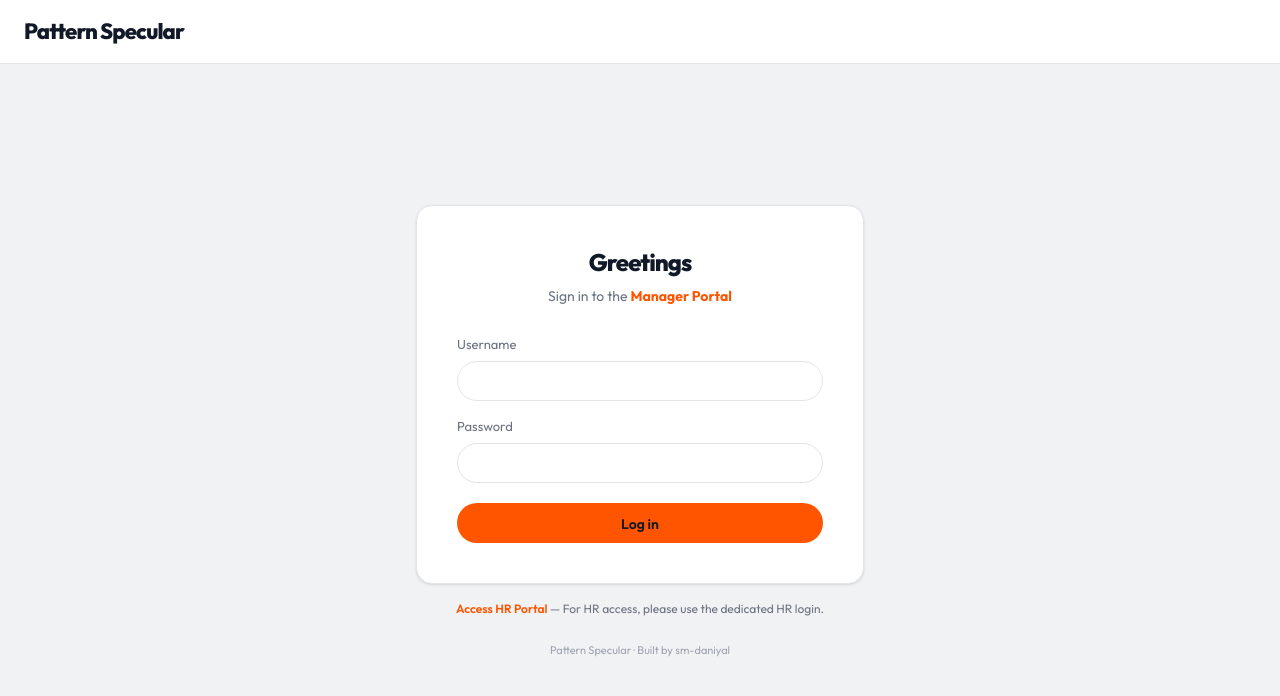
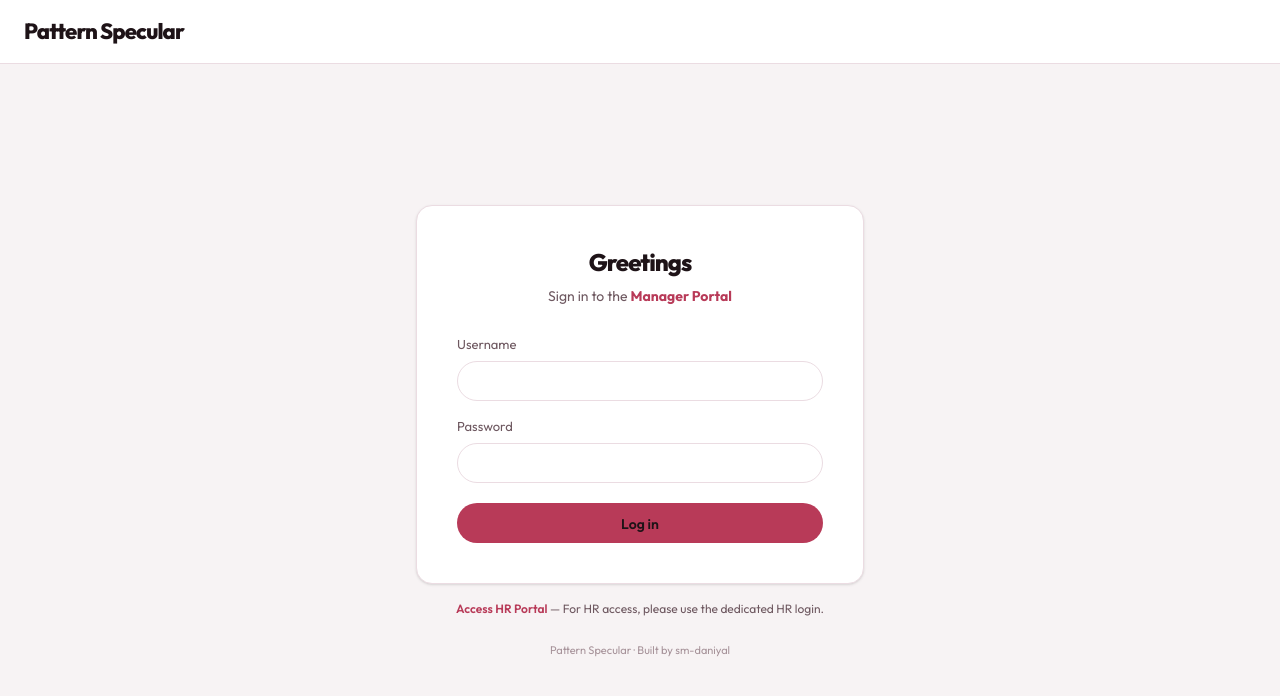
Before and after one commit to sm-daniyal/patternSpecular, a React (Vite) app in the folder frontend/: page /login in a window 1280 px wide. Shown: the top 696 px of the page. Built offline with nearby package versions, Linux system fonts and the light colour scheme; no server answers.

Commit message:
style: apply sophisticated Rosewood (pink shades / dark peach) color theme across whole app

```diff
--- a/frontend/src/components/ui/legend.tsx
+++ b/frontend/src/components/ui/legend.tsx
@@ -21,7 +21,7 @@ export function Legend({
     >
       <span className="inline-flex items-center gap-2.5">
         <span className="inline-block w-6 border-b-2 border-red-line" />
-        solid orange — regulatory dictionary flag
+        solid rosewood — regulatory dictionary flag
       </span>
       <span className="inline-flex items-center gap-2.5">
         <span className="inline-block w-6 border-b-2 border-dashed border-amber-line" />
--- a/frontend/src/styles/tokens/colors.css
+++ b/frontend/src/styles/tokens/colors.css
@@ -1,12 +1,12 @@
-/* Pattern Specular — modern colour tokens */
+/* Pattern Specular — Rosewood & Dark Peach colour tokens */
 
 :root {
-  /* Brand vibrant orange */
-  --red-primary: #ff5500;
-  --red-wordmark: #f04e00;
-  --red-line: #ff5500;
-  --red-tint: #fff2ec;
-  --red-press: #e04a00;
+  /* Brand Rosewood / Dark Peach */
+  --red-primary: #b83a58;
+  --red-wordmark: #a82e4b;
+  --red-line: #b83a58;
+  --red-tint: #fbf2f4;
+  --red-press: #9c2742;
 
   /* Semantic flag accents */
   --amber-contextual: #d97706;
@@ -16,17 +16,17 @@
   --purple-pattern: #8b5cf6;
 
   /* Ink */
-  --ink: #111827;
-  --ink-muted: #6b7280;
-  --ink-faint: #9ca3af;
+  --ink: #1e1317;
+  --ink-muted: #6e5860;
+  --ink-faint: #a69299;
 
-  /* Surfaces — distinct contrasting shades */
-  --canvas: #f1f2f4;
+  /* Surfaces — distinct contrasting rosewood-tinted shades */
+  --canvas: #f7f3f4;
   --surface: #ffffff;
-  --surface-alt: #f8f9fa;
-  --chip-track: #e5e7eb;
-  --border: #e2e4e8;
-  --border-warm: #d8dadf;
+  --surface-alt: #fcf8f9;
+  --chip-track: #f0e6e9;
+  --border: #ebdce2;
+  --border-warm: #e5d3da;
 
   /* Semantic aliases */
   --text-heading: var(--ink);
```
